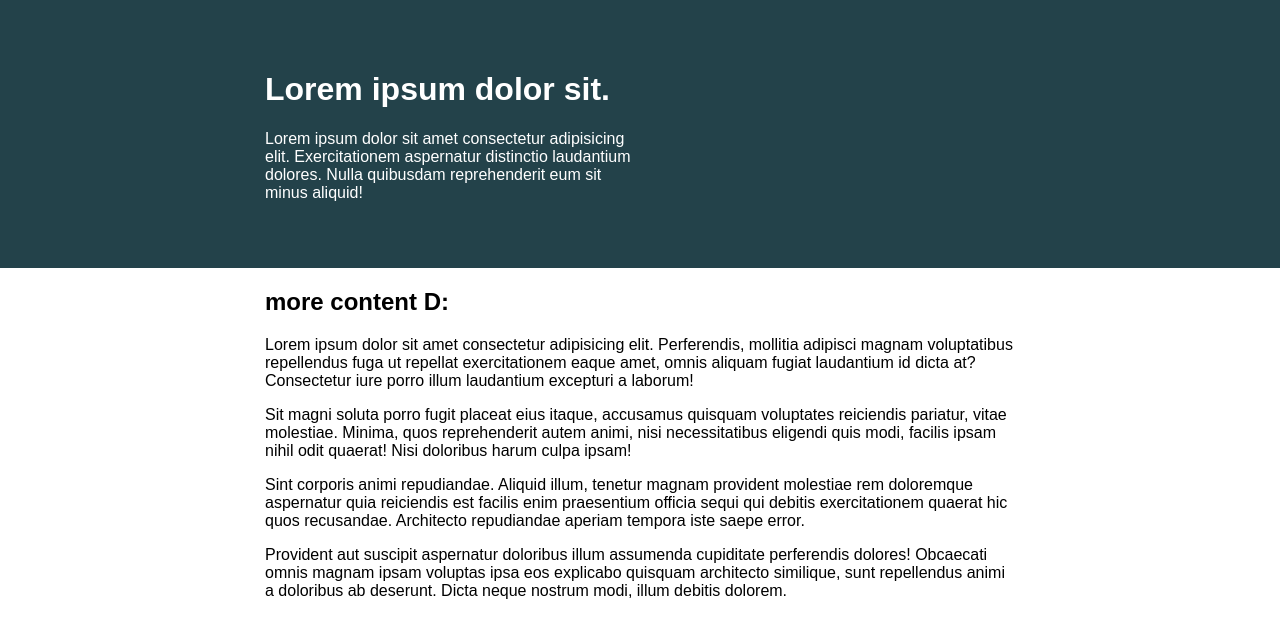
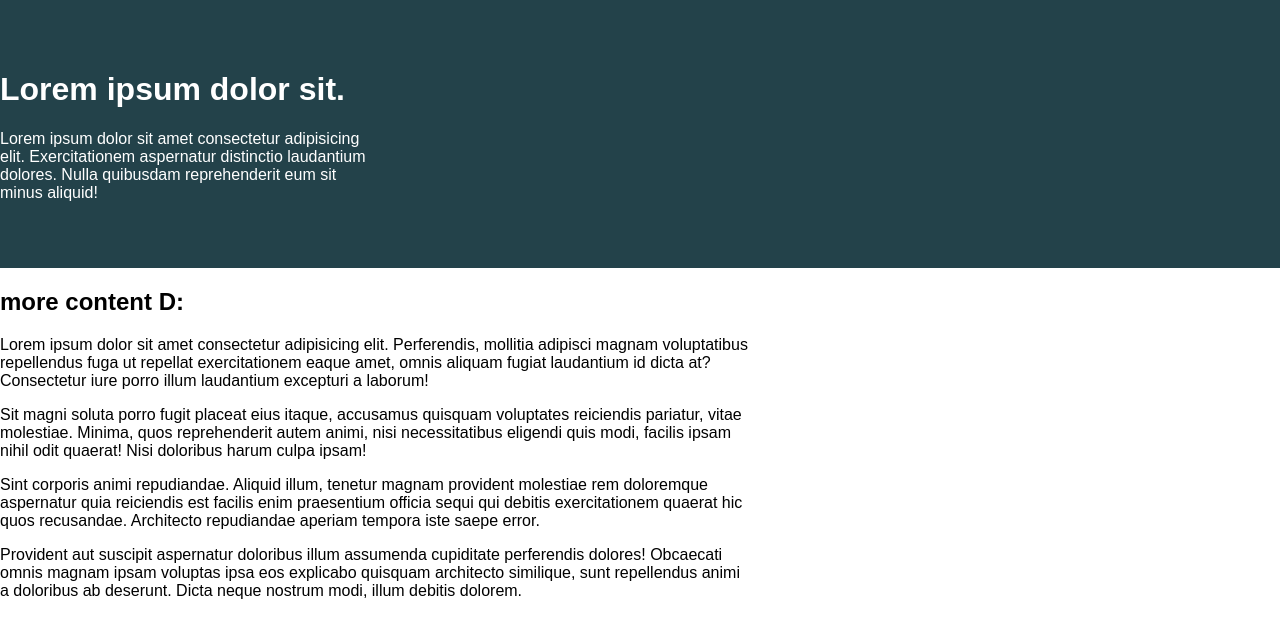
Before and after one commit to jellevanloock/conquering-responsive-layouts, a plain HTML site: page challenge02/index.html in a window 1280 px wide. Drawn offline with Linux system fonts and the light colour scheme.

Commit message:
Solution challenge 02

```diff
--- a/challenge02/index.html
+++ b/challenge02/index.html
@@ -8,18 +8,20 @@
         <link rel="stylesheet" href="style.css" />
     </head>
     <body>
+        <div class="intro">
             <div class="container">
                 <div class="intro-content">
                     <h1>Lorem ipsum dolor sit.</h1>
                     <p>
                         Lorem ipsum dolor sit amet consectetur adipisicing elit. Exercitationem
-                    aspernatur distinctio laudantium dolores. Nulla quibusdam reprehenderit eum sit
-                    minus aliquid!
+                        aspernatur distinctio laudantium dolores. Nulla quibusdam reprehenderit eum
+                        sit minus aliquid!
                     </p>
                 </div>
             </div>
+        </div>
 
-        <div class="main-content">
+        <div class="container">
             <h2>more content D:</h2>
             <p>
                 Lorem ipsum dolor sit amet consectetur adipisicing elit. Perferendis, mollitia
--- a/challenge02/style.css
+++ b/challenge02/style.css
@@ -23,19 +23,18 @@ body {
     font-family: sans-serif;
 }
 
-.container {
+.intro {
     background: #23424a;
     color: white;
     padding: 50px 0;
 }
 
-.intro-content,
-.main-content {
+.container {
     inline-size: 80%;
     max-inline-size: 750px;
-    margin-inline: auto;
+    margin-inline: 0 auto;
 }
 
-.intro-content > * {
+.intro-content {
     inline-size: 50%;
 }
```
Lines whose indentation alone changed are shown as unchanged.
